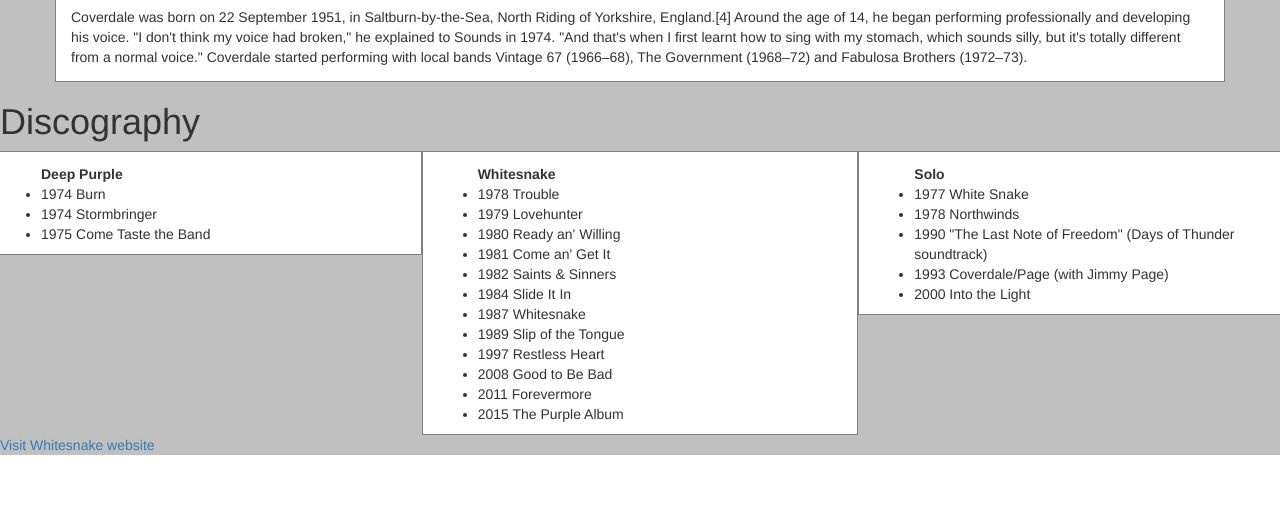
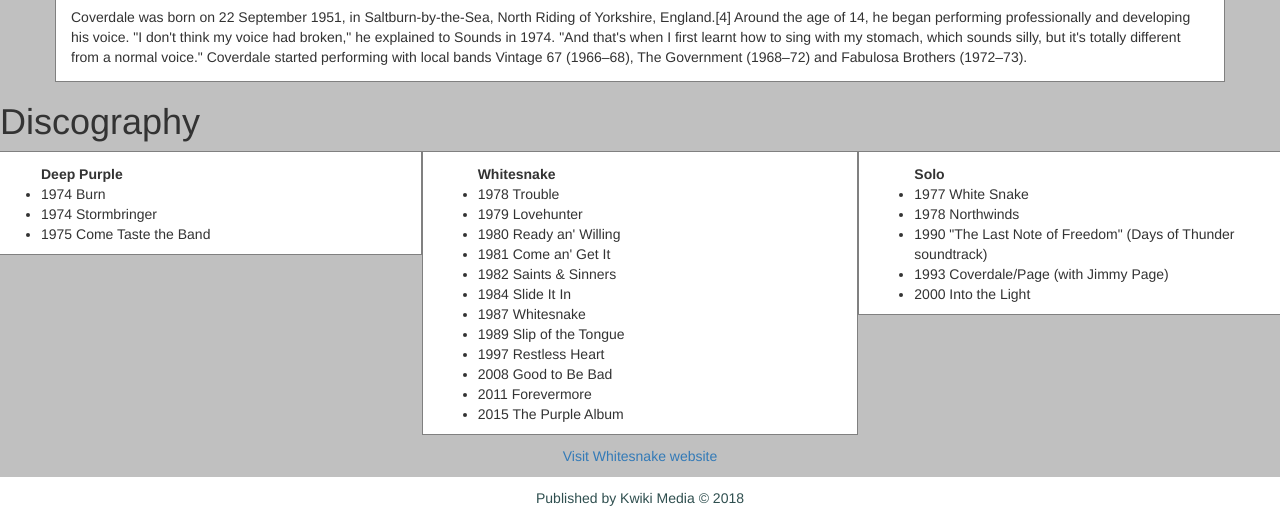
Before and after one commit to KeithKulwicki/Build-Tribute-Page, a plain HTML site: page index.html in a window 1280 px wide. Shown: the part 821-1339 px from the top of the page. Before the commit the page ends 1276 px from the top, so only its background shows below. Drawn offline with nearby package versions, Linux system fonts and the light colour scheme.

Commit message:
update hot link and add footer

```diff
--- a/index.html
+++ b/index.html
@@ -54,14 +54,23 @@
     font-weight: normal;
   }
 
-  .web-link {
+  .web-site-link {
     text-align: center;
+    padding-top: .3cm;
+    padding-bottom: .3cm;
   }
 
   .web-link:hover {
-    color: red;
+    color: rgb(158, 46, 223);
+    font-weight: bold;
     background-color: transparent;
     text-decoration: underline;
+  }
+
+  .kwiki {
+    text-align: center;
+    padding-top: .3cm;
+    color: darkslategray;
   }
 </style>
 
@@ -132,3 +141,6 @@
     </div>
   </div>
 </body>
+<footer>
+  <p class="kwiki">Published by Kwiki Media &copy 2018</p>
+</footer>
```
